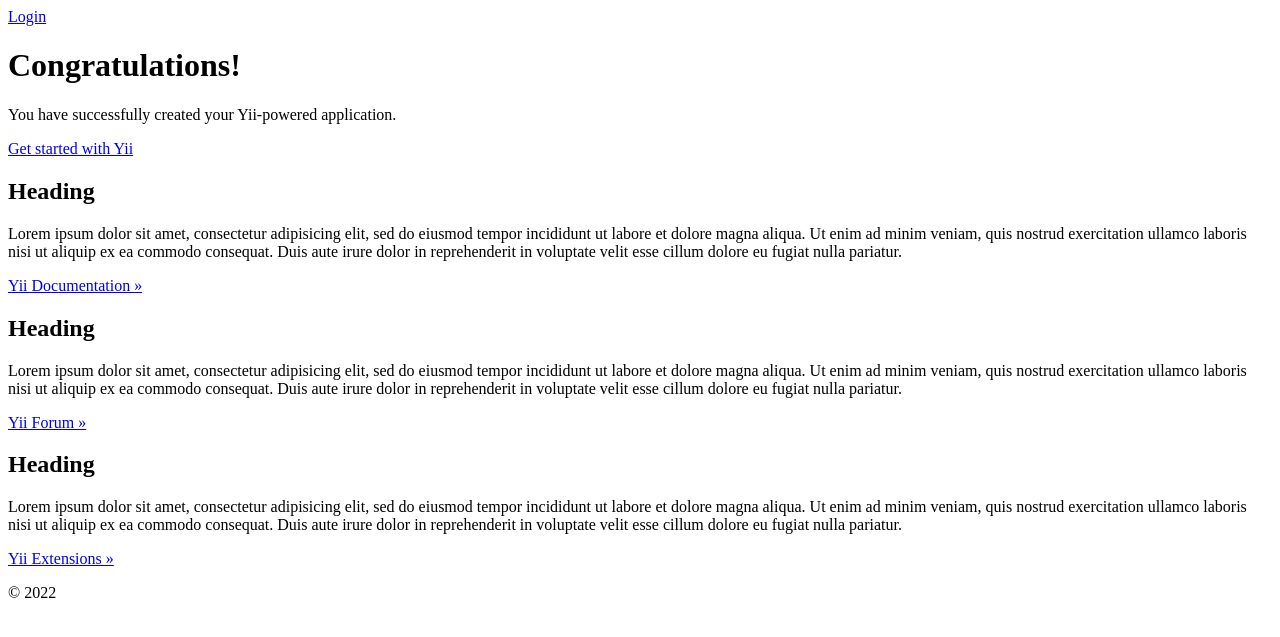
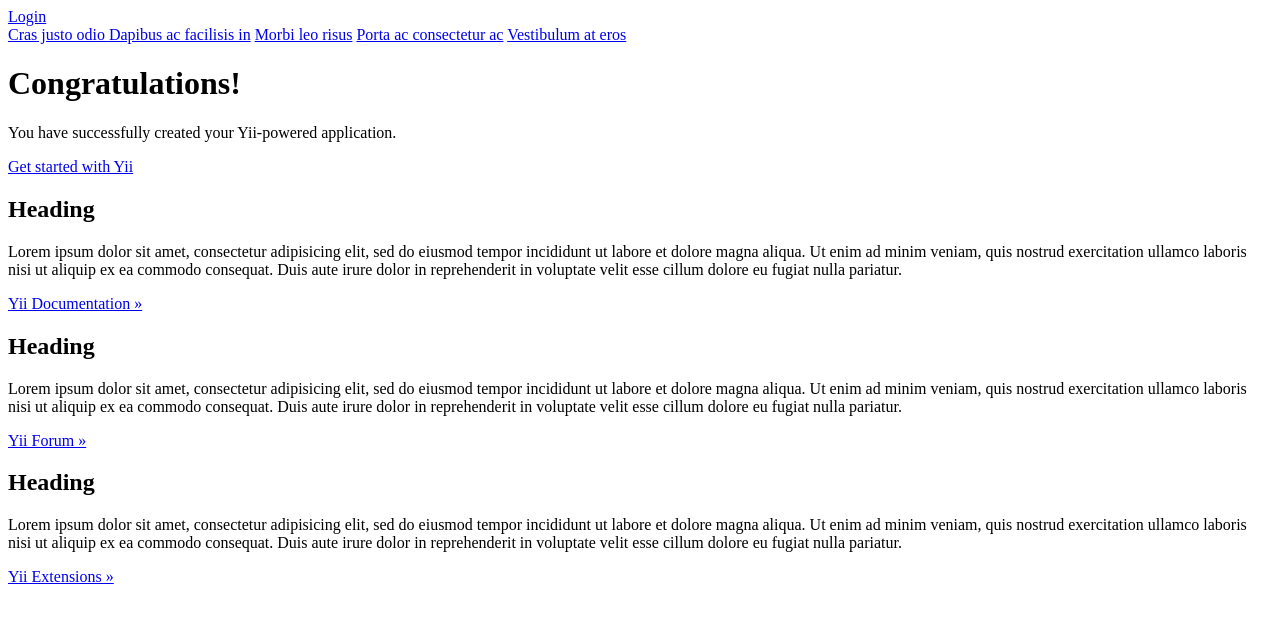
Before and after one commit to Edward-Kabue/free-yt, a Yii app: template backend/views/site/index.php in a window 1280 px wide. Shown: the top 637 px of the page. Run offline with PHP 8.4 and a stand-in for Yii, Linux system fonts and the light colour scheme; the template is opened without the code that fills it, so the values that code supplies are empty; some libraries are stand-ins or nearby versions.

Commit message:
Add sidebar and header layout

```diff
--- a/backend/views/layouts/_header.php
+++ b/backend/views/layouts/_header.php
@@ -1 +1,34 @@
 <?php
+
+use yii\bootstrap5\Html;
+use yii\bootstrap5\Nav;
+use yii\bootstrap5\NavBar;
+
+NavBar::begin([
+    'brandLabel' => Yii::$app->name,
+    'brandUrl' => Yii::$app->homeUrl,
+    'options' => [
+        'class' => 'navbar navbar-expand-md navbar-dark bg-dark fixed-top mb-4',
+    ],
+]);
+$menuItems = [
+    ['label' => 'Home', 'url' => ['/site/index']],
+];
+if (Yii::$app->user->isGuest) {
+    $menuItems[] = ['label' => 'Login', 'url' => ['/site/login']];
+}
+echo Nav::widget([
+    'options' => ['class' => 'navbar-nav me-auto mb-2 mb-md-0'],
+    'items' => $menuItems,
+]);
+if (Yii::$app->user->isGuest) {
+    echo Html::tag('div', Html::a('Login', ['/site/login'], ['class' => ['btn btn-link login text-decoration-none']]), ['class' => ['d-flex']]);
+} else {
+    echo Html::beginForm(['/site/logout'], 'post', ['class' => 'd-flex'])
+        . Html::submitButton(
+            'Logout (' . Yii::$app->user->identity->username . ')',
+            ['class' => 'btn btn-link logout text-decoration-none']
+        )
+        . Html::endForm();
+}
+NavBar::end();
--- /dev/null
+++ b/backend/views/layouts/_sidebar.php
@@ -0,0 +1,15 @@
+
+
+<?php
+?>
+
+
+<div class="list-group">
+  <a href="#" class="list-group-item list-group-item-action active">
+    Cras justo odio
+  </a>
+  <a href="#" class="list-group-item list-group-item-action">Dapibus ac facilisis in</a>
+  <a href="#" class="list-group-item list-group-item-action">Morbi leo risus</a>
+  <a href="#" class="list-group-item list-group-item-action">Porta ac consectetur ac</a>
+  <a href="#" class="list-group-item list-group-item-action disabled">Vestibulum at eros</a>
+</div>
--- a/backend/views/layouts/main.php
+++ b/backend/views/layouts/main.php
@@ -22,44 +22,16 @@ AppAsset::register($this);
     <title><?= Html::encode($this->title) ?></title>
     <?php $this->head() ?>
 </head>
-<body class="d-flex flex-column h-100">
+<body >
 <?php $this->beginBody() ?>
 
-<header>
-    <?php
-    NavBar::begin([
-        'brandLabel' => Yii::$app->name,
-        'brandUrl' => Yii::$app->homeUrl,
-        'options' => [
-            'class' => 'navbar navbar-expand-md navbar-dark bg-dark fixed-top',
-        ],
-    ]);
-    $menuItems = [
-        ['label' => 'Home', 'url' => ['/site/index']],
-    ];
-    if (Yii::$app->user->isGuest) {
-        $menuItems[] = ['label' => 'Login', 'url' => ['/site/login']];
-    }
-    echo Nav::widget([
-        'options' => ['class' => 'navbar-nav me-auto mb-2 mb-md-0'],
-        'items' => $menuItems,
-    ]);
-    if (Yii::$app->user->isGuest) {
-        echo Html::tag('div',Html::a('Login',['/site/login'],['class' => ['btn btn-link login text-decoration-none']]),['class' => ['d-flex']]);
-    } else {
-        echo Html::beginForm(['/site/logout'], 'post', ['class' => 'd-flex'])
-            . Html::submitButton(
-                'Logout (' . Yii::$app->user->identity->username . ')',
-                ['class' => 'btn btn-link logout text-decoration-none']
-            )
-            . Html::endForm();
-    }
-    NavBar::end();
-    ?>
-</header>
 
-<main role="main" class="flex-shrink-0">
-    <div class="container">
+ <?php echo $this->render('_header') ?>
+
+<div class="wrap h-100 mt-5 d-flex flex-column">
+    <main role="main" class="d-flex">
+        <?php echo $this->render('_sidebar') ?>
+        <div class="content-wrapper p-3">
             <?= Breadcrumbs::widget([
                 'links' => isset($this->params['breadcrumbs']) ? $this->params['breadcrumbs'] : [],
             ]) ?>
@@ -67,13 +39,11 @@ AppAsset::register($this);
             <?= $content ?>
         </div>
     </main>
+</div>
 
-<footer class="footer mt-auto py-3 text-muted">
-    <div class="container">
-        <p class="float-start">&copy; <?= Html::encode(Yii::$app->name) ?> <?= date('Y') ?></p>
-        <p class="float-end"><?= Yii::powered() ?></p>
-    </div>
-</footer>
+
+
+
 
 <?php $this->endBody() ?>
 </body>
```
Lines whose indentation alone changed are shown as unchanged.
